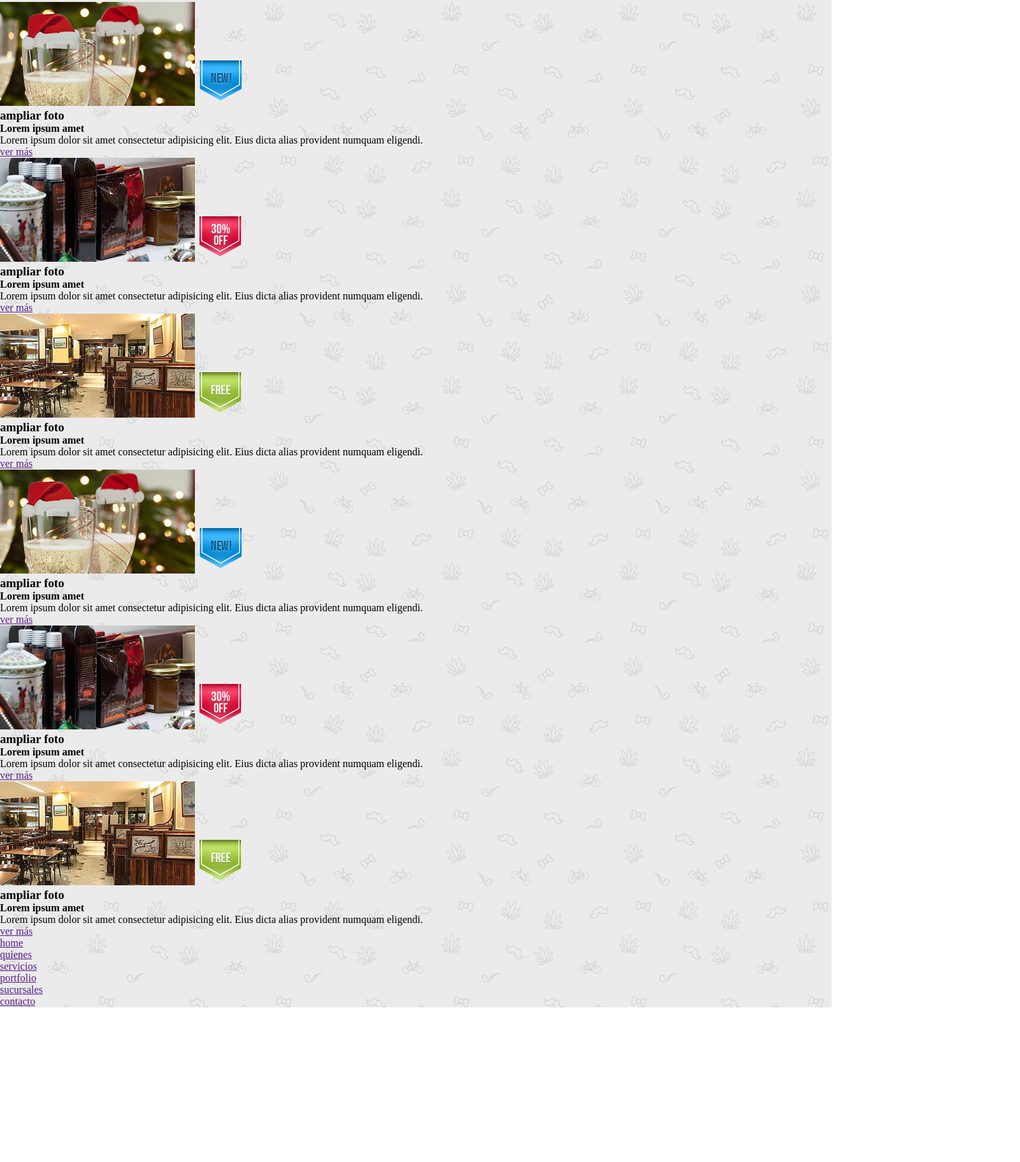
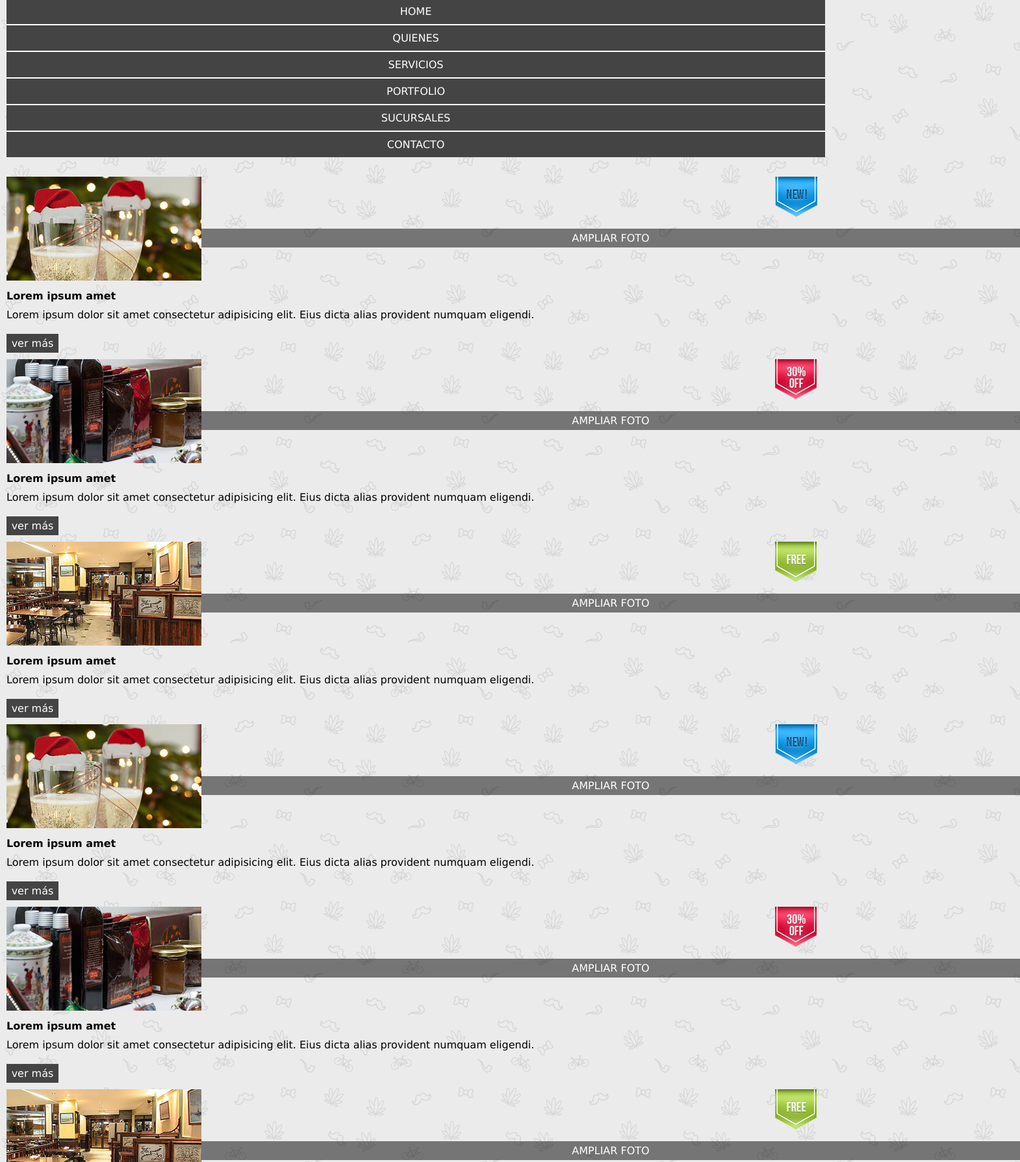
Before and after one commit to formarComision6/kitchening, a website: page views/home.html in a window 1280 px wide. Shown: the part 286-2075 px from the top of the page at 65% size, 1570 px wide, since content can reach past the window. Before the commit the page ends 1837 px from the top, so only its background shows below. Drawn offline with Linux system fonts and the light colour scheme.

Commit message:
mobile done

```diff
--- a/public/css/general.css
+++ b/public/css/general.css
@@ -3,3 +3,10 @@
     padding: 0;
     margin: 0;
 }
+a{
+    text-decoration: none;
+}
+
+li{
+    list-style: none;
+}
--- a/public/css/home.css
+++ b/public/css/home.css
@@ -1,14 +1,102 @@
-body{
+.home{
     background-image: url('/images/bg-body.png');
+    font-family: Verdana, Geneva, Tahoma, sans-serif;
+    padding: 0 10px;
 }
 
 /* header */
-
+.home header img{
+    border-radius: 50%;
+    border: 2px #444444 solid;
+    width: 180px;
+    display: block;
+    margin: 15px auto 30px;
+}
+.home header li{
+    width: 100%;
+    background-color: #444444;
+    border-bottom: 2px solid white;
+    padding: 10px 0;
+    text-align: center;
+}
+.home header li:last-child{
+    border-bottom: none;
+}
+.home header a {
+    color: white;
+    text-transform: uppercase;
+}
+.home button{
+    display: block;
+    margin: 30px auto;
+    background-color: #444444;
+    border: none;
+    padding: 7px;
+    color: white;
+    border-radius: 4px;
+}
 
 /* banner */
 
+.home .banner img{
+    display: none;
+}
 
 /* products */
 
+.home .products{
+    margin: 30px 0;
+}
+
+.home article{
+    width: 100%;
+    position: relative;
+}
+
+.home article img.label{
+    position: absolute;
+    top: 0;
+    right: 10px;
+}
+
+.home article a.zoom{
+    text-transform: uppercase;
+    text-align: center;
+    background-color: rgba(0, 0, 0, 0.5);
+    color: #ffff;
+    position: absolute;
+    width: 100%;
+    padding: 5px 0;
+    top: 80px;
+}
+
+.home article a.more{
+    display: inline-block;
+    background-color: #444444;
+    width: 80px;
+    color: white;
+    text-align: center;
+    padding: 5px 0;
+    margin: 10px 0;
+}
+.home article h4, p{
+    margin: 10px 0;
+}
+
 
 /* footer */
+
+.home footer li{
+    width: 100%;
+    background-color: #b92519;
+    border-bottom: 2px solid white;
+    padding: 10px 0;
+    text-align: center;
+}
+.home footer li:last-child{
+    border-bottom: none;
+}
+.home footer a {
+    color: white;
+    text-transform: uppercase;
+}
--- a/views/home.html
+++ b/views/home.html
@@ -8,9 +8,11 @@
     <link rel="stylesheet" href="/css/styles.css">
     <link rel="stylesheet" href="https://use.fontawesome.com/releases/v5.15.3/css/all.css" integrity="sha384-SZXxX4whJ79/gErwcOYf+zWLeJdY/qpuqC4cAa9rOGUstPomtqpuNWT9wdPEn2fk" crossorigin="anonymous">
 </head>
-<body>
+<body class="home">
     <header>
         <img src="/images/logo.jpg" alt="">
+        <button><i class="fas fa-bars"></i>
+        </button>
         <nav>
             <ul>
                 <li><a href="">home</a></li>
@@ -21,61 +23,60 @@
                 <li><a href="">contacto</a></li>
             </ul>
         </nav>
-        <button><i class="fas fa-bars"></i>
-        </button>
+
     </header>
     <main>
         <section class="banner">
-            <img src="" alt="">
+            <img src="/images/img-banner.jpg" alt="">
         </section>
         <section class="products">
             <article>
                 <img src="/images/img-pdto-1.jpg" alt="">
-                <img src="/images/img-nuevo.png" alt="">
-                <h3>ampliar foto</h3>
+                <img class="label" src="/images/img-nuevo.png" alt="">
+                <a href="" class="zoom">ampliar foto</a>
                 <h4>Lorem ipsum amet</h4>
                 <p>Lorem ipsum dolor sit amet consectetur adipisicing elit. Eius dicta alias provident numquam eligendi.</p>
-                <a href="">ver más</a>
+                <a class="more" href="">ver más</a>
             </article>
              <article>
                 <img src="/images/img-pdto-2.jpg" alt="">
-                <img src="/images/img-descuento.png" alt="">
-                <h3>ampliar foto</h3>
+                <img class="label" src="/images/img-descuento.png" alt="">
+                <a  href="" class="zoom">ampliar foto</a>
                 <h4>Lorem ipsum amet</h4>
                 <p>Lorem ipsum dolor sit amet consectetur adipisicing elit. Eius dicta alias provident numquam eligendi.</p>
-                <a href="">ver más</a>
+                <a class="more" href="">ver más</a>
             </article>
             <article>
                 <img src="/images/img-pdto-3.jpg" alt="">
-                <img src="/images/img-gratis.png" alt="">
-                <h3>ampliar foto</h3>
+                <img class="label" src="/images/img-gratis.png" alt="">
+                <a  href="" class="zoom">ampliar foto</a>
                 <h4>Lorem ipsum amet</h4>
                 <p>Lorem ipsum dolor sit amet consectetur adipisicing elit. Eius dicta alias provident numquam eligendi.</p>
-                <a href="">ver más</a>
+                <a class="more" href="">ver más</a>
             </article>
             <article>
                 <img src="/images/img-pdto-1.jpg" alt="">
-                <img src="/images/img-nuevo.png" alt="">
-                <h3>ampliar foto</h3>
+                <img class="label" src="/images/img-nuevo.png" alt="">
+                <a  href="" class="zoom">ampliar foto</a>
                 <h4>Lorem ipsum amet</h4>
                 <p>Lorem ipsum dolor sit amet consectetur adipisicing elit. Eius dicta alias provident numquam eligendi.</p>
-                <a href="">ver más</a>
+                <a class="more" href="">ver más</a>
             </article>
              <article>
                 <img src="/images/img-pdto-2.jpg" alt="">
-                <img src="/images/img-descuento.png" alt="">
-                <h3>ampliar foto</h3>
+                <img class="label" src="/images/img-descuento.png" alt="">
+                <a  href="" class="zoom">ampliar foto</a>
                 <h4>Lorem ipsum amet</h4>
                 <p>Lorem ipsum dolor sit amet consectetur adipisicing elit. Eius dicta alias provident numquam eligendi.</p>
-                <a href="">ver más</a>
+                <a class="more" href="">ver más</a>
             </article>
             <article>
                 <img src="/images/img-pdto-3.jpg" alt="">
-                <img src="/images/img-gratis.png" alt="">
-                <h3>ampliar foto</h3>
+                <img class="label" src="/images/img-gratis.png" alt="">
+                <a   href="" class="zoom">ampliar foto</a>
                 <h4>Lorem ipsum amet</h4>
                 <p>Lorem ipsum dolor sit amet consectetur adipisicing elit. Eius dicta alias provident numquam eligendi.</p>
-                <a href="">ver más</a>
+                <a class="more" href="">ver más</a>
             </article>
         </section>
     </main>
```
Also changed, not shown: mokups/02_boceto[absolute_measures].jpg (added).
